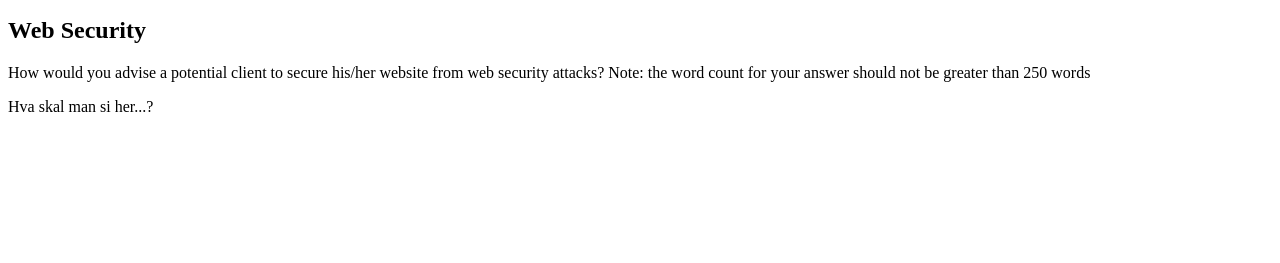
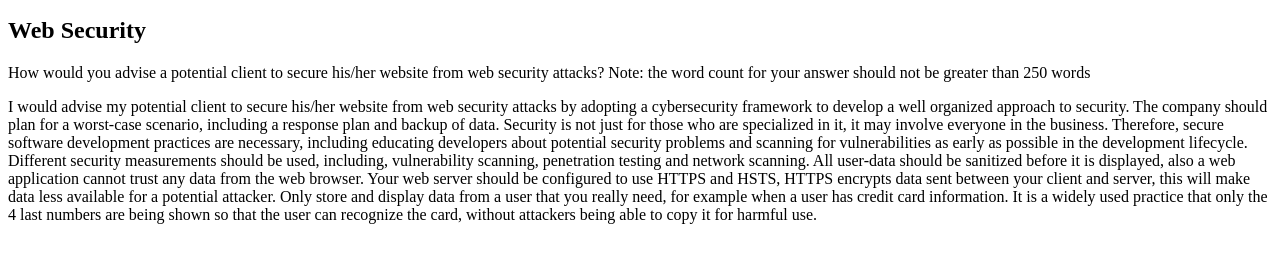
Before and after one commit to Noroff-FEU-Assignments/cross-course-project-Bakek-lang, a plain HTML site: page index.html in a window 1280 px wide. Shown: the part 101-364 px from the top of the page. Drawn offline with Linux system fonts and the light colour scheme.

Commit message:
Update index.html

```diff
--- a/index.html
+++ b/index.html
@@ -8,6 +8,8 @@
     <p>Welcome to my first website.</p>
     <h2>Web Security</h2>
     <p id="web-security-question">How would you advise a potential client to secure his/her website from web security attacks? Note: the word count for your answer should not be greater than 250 words</p>
-    <p id="web-security-answer">Hva skal man si her...?</p>
+    <p id="web-security-answer">
+      I would advise my potential client to secure his/her website from web security attacks by adopting a cybersecurity framework to develop a well organized approach to security. The company should plan for a worst-case scenario, including a response plan and backup of data. Security is not just for those who are specialized in it, it may involve everyone in the business. Therefore, secure software development practices are necessary, including educating developers about potential security problems and scanning for vulnerabilities as early as possible in the development lifecycle. Different security measurements should be used, including, vulnerability scanning, penetration testing and network scanning. All user-data should be sanitized before it is displayed, also a web application cannot trust any data from the web browser. Your web server should be configured to use HTTPS and HSTS, HTTPS encrypts data sent between your client and server, this will make data less available for a potential attacker. Only store and display data from a user that you really need, for example when a user has credit card information. It is a widely used practice that only the 4 last numbers are being shown so that the user can recognize the card, without attackers being able to copy it for harmful use.
+</p>
   </body>
 </html>
```
